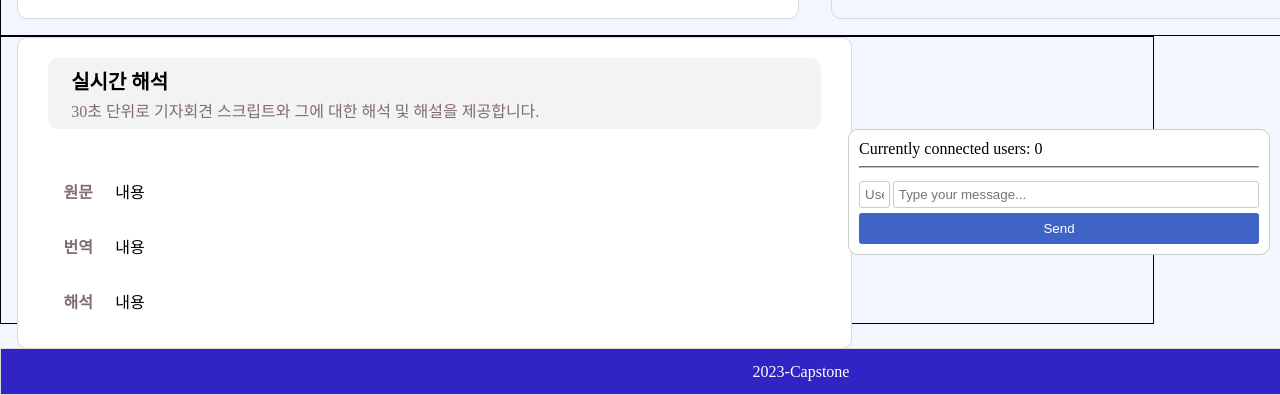
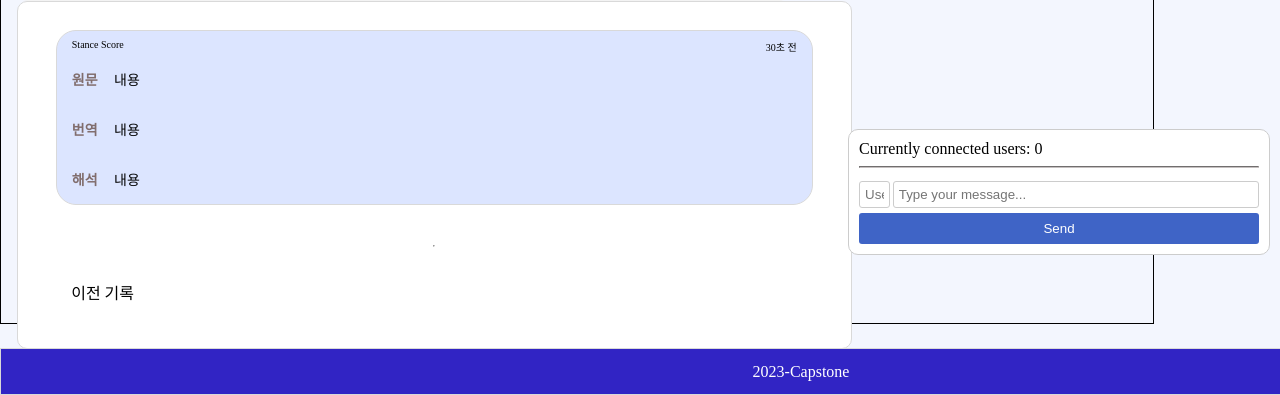
Before and after one commit to KimUnderTheSky/Capstone, a Flask app: page / in a window 1280 px wide; the page is wider, and only the part inside the window is pictured. Shown: the part 505-900 px from the top of that part. Run offline with Flask 3, Linux system fonts and the light colour scheme; some libraries are stand-ins or nearby versions.

Commit message:
feature - 이전 해석 내역보기

```diff
--- a/app/app.py
+++ b/app/app.py
@@ -5,7 +5,7 @@
 app.secret_key = 'pswd'
 
 # flask 소켓 통신
-socket_io = SocketIO(app) # socket io 설정
+socket_io = SocketIO(app, cors_allowed_origins="*") # socket io 설정
 connected_users = 0  # 접속 중인 사용자 수를 저장할 변수
 
 # emotion, text 값 저장
@@ -70,7 +70,7 @@
         # Return stored emotions to the client on GET request
         return jsonify(stored_emotions)
 
-#------------------- 텍스트 로컬에서 받고 클라이언트에게 보내는 기능 -----------------------#
+# ------------------- 텍스트 로컬에서 받고 클라이언트에게 보내는 기능 -----------------------#
 @app.route('/text', methods=['POST', 'GET'])
 def process_text():
     if request.method == 'POST':
--- a/app/templates/main.html
+++ b/app/templates/main.html
@@ -48,7 +48,7 @@
         }
         /* container1부분 */
         #container-1{
-            height: 53%;
+            height: 43%;
             display: flex; /* Flexbox를 사용하여 요소들을 가로로 정렬합니다 */
             /* border: 1px solid #D9D9D9; */
         }
@@ -126,7 +126,7 @@
         }
         /* container2 부분 */
         #container-2{
-            height:30%;
+            height:40%;
 
             padding-left: 1%;
             padding-right: 1%;
@@ -135,18 +135,27 @@
             justify-content: left;
         }
         #text-container{
-            height: 100%;
-            width: 69%;
+            height: 85%;
+            width: 100%;
             border: 1px solid #D9D9D9;
             border-radius: 10px;
             background-color: #FFF;
             /* padding: 1%; */
+            word-break: break-all;
+            overflow-y: scroll;
+        }
+        .interpret-container{
+            margin: 1%;
+            border: 1px solid #D9D9D9;
+            border-radius: 20px;
+            background-color: #dce5ff;
+
         }
         .text-box{
             display: flex;
             overflow-x: scroll;
             padding: 2%;
-
+            font-size: 14px;
         }
         /* 채팅창 css */
         #user-count-container{
@@ -240,7 +249,7 @@
     <div id = "container-1">
         <!--------------------스트리밍 html ------------------------>
         <div id="video-container">
-            <iframe width="720" height="405" src="https://www.youtube.com/embed/ohuJH9fld3w?si=BoTP93CkaAKXz3jq" title="YouTube video player" frameborder="0" allow="accelerometer; autoplay; clipboard-write; encrypted-media; gyroscope; picture-in-picture; web-share" allowfullscreen></iframe>
+            <iframe width="624" height="351" src="https://www.youtube.com/embed/ohuJH9fld3w?si=BoTP93CkaAKXz3jq" title="YouTube video player" frameborder="0" allow="accelerometer; autoplay; clipboard-write; encrypted-media; gyroscope; picture-in-picture; web-share" allowfullscreen></iframe>
         </div>
 
         <!--------------------영상 음성 감정 html ------------------------>
@@ -277,7 +286,7 @@
                         <div class = "current">Currently Voice Emotion</div>
                         <div id = "voice-emotion-value">voice emotion</div>
                         <br>
-                        <div class = "explain">지난 10초 동안의 연준의장의 <br> 목소리 감정을 분석합니다. <br><br> Positive는 긍정적인 감정, <br> Negative는 부정적인 어조, <br> Neutral은 중립적인 어조입니다. </div>
+                        <div class = "explain">지난 10초 동안의 연준의장의 <br> 목소리 감정을 분석합니다. <br><br> Positive는 긍정적인 어조 <br> Negative는 부정적인 어조, <br> Neutral은 중립적인 어조입니다. </div>
                     </div>
                 </div>
             </div>
@@ -287,28 +296,38 @@
 
     </div>
     <div id = "container-2">
-        <div id = "text-container">
-            <div style="
+        <div style="width: 69%">
+            <div id = "text-container-head"
+                            style="
                             background-color: #f3f3f3;
-                        border:#c5c0c0;
+                            border:#878787;
                             border-radius: 10px;
                             display: flex;
                             flex-direction: column;
                             justify-content: center;">
-                <div style="padding-left: 3%; padding-top: 1%; font-weight: bold; font-size: 20px;">실시간 해석</div>
-                <div style="padding-left: 3%; padding-top: 3px; padding-bottom: 1%; color:#806D6D">30초 단위로 기자회견 스크립트와 그에 대한 해석 및 해설을 제공합니다.</div>
+                    <div style="padding-left: 3%; padding-top: 1%; font-weight: bold; font-size: 15px;">실시간 해석</div>
+                    <div style="padding-left: 3%; padding-top: 3px; padding-bottom: 1%; color:#806D6D; font-size: 10px;">30초 단위로 기자회견 스크립트와 그에 대한 해석 및 해설을 제공합니다.</div>
                 </div>
-            <div>
+            <div id = "text-container">
+                <div class = "interpret-container">
+                    <div style="display: flex; padding-top: 1%; font-size: 10px">
+                        <div id = "stance-score" style="padding-left: 2%">Stance Score</div>
+                        <div id = "time-line" style="padding-left:85%;">30초 전</div>
+                    </div>
                     <div class = "text-box" id="text">
-                    <div style="font-weight: bold; color:#806D6D">원문</div><div id= "text-value" style="padding-left: 3%;">내용</div>
+                        <div style="font-weight: bold; color:#806D6D; min-width: 35px">원문</div><div id= "text-value" style="padding-left: 1%;">내용</div>
                     </div>
                     <div class = "text-box" id="translatation">
-                    <div style="font-weight: bold; color:#806D6D">번역</div><div id= "translation-value" style="padding-left: 3%;">내용</div>
+                        <div style="font-weight: bold; color:#806D6D; min-width: 35px;">번역</div><div id= "translation-value" style="padding-left: 1%;">내용</div>
                     </div>
                     <div class = "text-box" id="interpretation">
-                    <div style="font-weight: bold; color:#806D6D">해석</div><div id= "interpretation-value" style="padding-left: 3%;">내용</div>
+                        <div style="font-weight: bold; color:#806D6D; min-width: 35px;">해석</div><div id= "interpretation-value" style="padding-left: 1%;">내용</div>
+                    </div>
                 </div>
 
+                <hr>
+                <div style="padding-left: 3%">이전 기록</div>
+                <div id="log-container"></div>
             </div>
         </div>
         <!--------------------채팅창 html ------------------------>
@@ -337,9 +356,22 @@
 
     <script type="text/javascript">
         /*------------ 음성, 영상 감정 데이터 --------------*/
-
         let EmotionData; // 데이터를 저장할 변수
         let TextData; // 데이터를 저장할 변수
+
+        // 현재 시간을 가져오는 함수
+        function getCurrentDateTime() {
+            const now = new Date();
+            now.setSeconds(now.getSeconds() - 30); // 현재 시간에서 30초를 뺌
+            const year = now.getFullYear(); // 년
+            const month = (now.getMonth() + 1).toString().padStart(2, '0'); // 월
+            const day = now.getDate().toString().padStart(2, '0'); // 일
+            const hours = now.getHours().toString().padStart(2, '0'); // 시간
+            const minutes = now.getMinutes().toString().padStart(2, '0'); // 분
+            const seconds = now.getSeconds().toString().padStart(2, '0'); // 초
+
+            return `${year}-${month}-${day} ${hours}:${minutes}:${seconds}`;
+        }
 
         // emotion 데이터 요청
         setInterval(function() {
@@ -375,9 +407,36 @@
                 document.getElementById('translation-value').innerText = TextData.translation;
                 document.getElementById('interpretation-value').innerText = TextData.interpretation;
                 document.getElementById('text-emotion-value').innerText = TextData.stance_score;
+
+                const currentTime = getCurrentDateTime(); // 현재 시간 가져오기
+                const newLog = document.createElement('div');
+                newLog.classList.add('interpret-container'); // 원하는 클래스 추가
+                // 새로운 데이터 추가
+                newLog.innerHTML = `
+                    <div style="display: flex; padding-top: 1%; font-size: 10px">
+                        <div id = "stance-score" style="padding-left: 2%">${TextData.stance_score}</div>
+                        <div id = "time-line" style="padding-left:80%;">${currentTime}</div>
+                    </div>
+                    <div class="text-box">
+                        <div style="font-weight: bold; color:#806D6D; min-width: 35px;">원문</div>
+                        <div style="padding-left: 1%;">${TextData.speech}</div>
+                    </div>
+                    <div class="text-box">
+                        <div style="font-weight: bold; color:#806D6D; min-width: 35px;">번역</div>
+                        <div style="padding-left: 1%;">${TextData.translation}</div>
+                    </div>
+                    <div class="text-box">
+                        <div style="font-weight: bold; color:#806D6D; min-width: 35px;">해석</div>
+                        <div style="padding-left: 1%;">${TextData.interpretation}</div>
+                    </div>
+                `
+
+                // log-container에 새로운 데이터 추가
+                const logContainer = document.getElementById('log-container');
+                logContainer.prepend(newLog); // 새로운 데이터를 맨 위에 추가
             })
             .catch(error => console.error('Error:', error));
-        }, 15000); // 15초마다 요청을 보냄
+        }, 3000); // 15초마다 요청을 보냄
 
 
         /*------------ 사용자 수 확인 --------------*/
```
Also changed, not shown: req.py (added, +15 -0 lines). Lines whose indentation alone changed are shown as unchanged.
